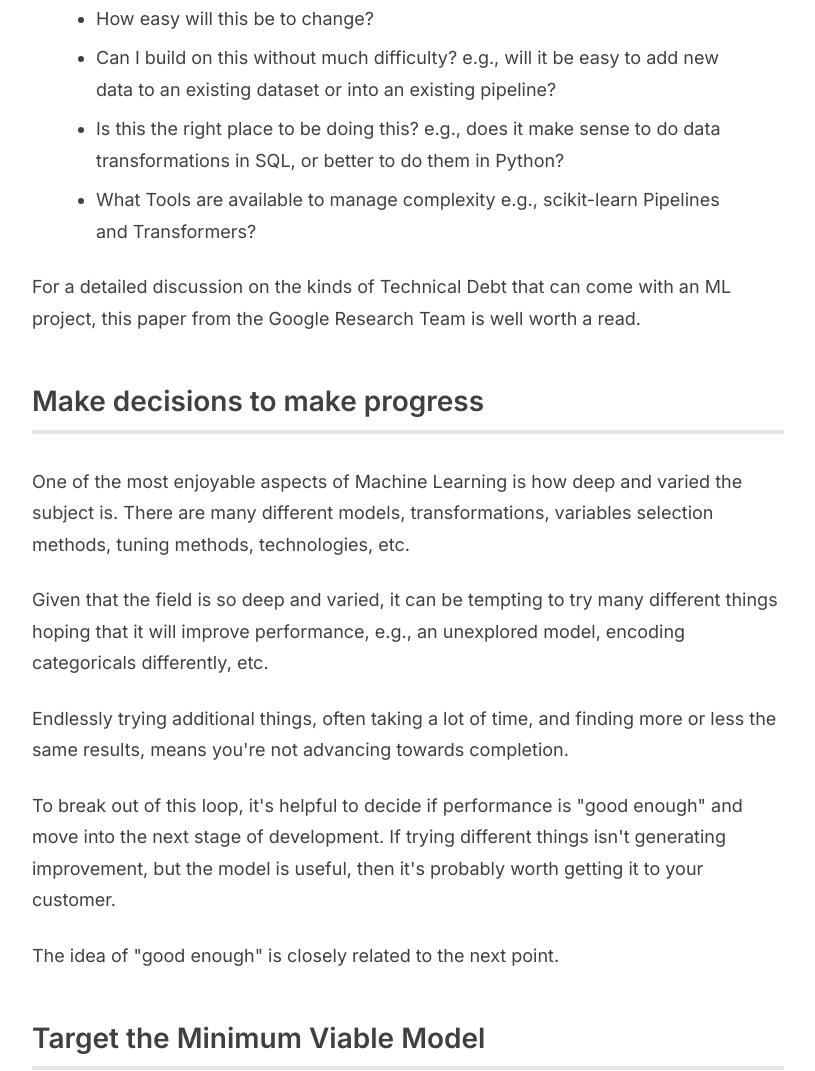
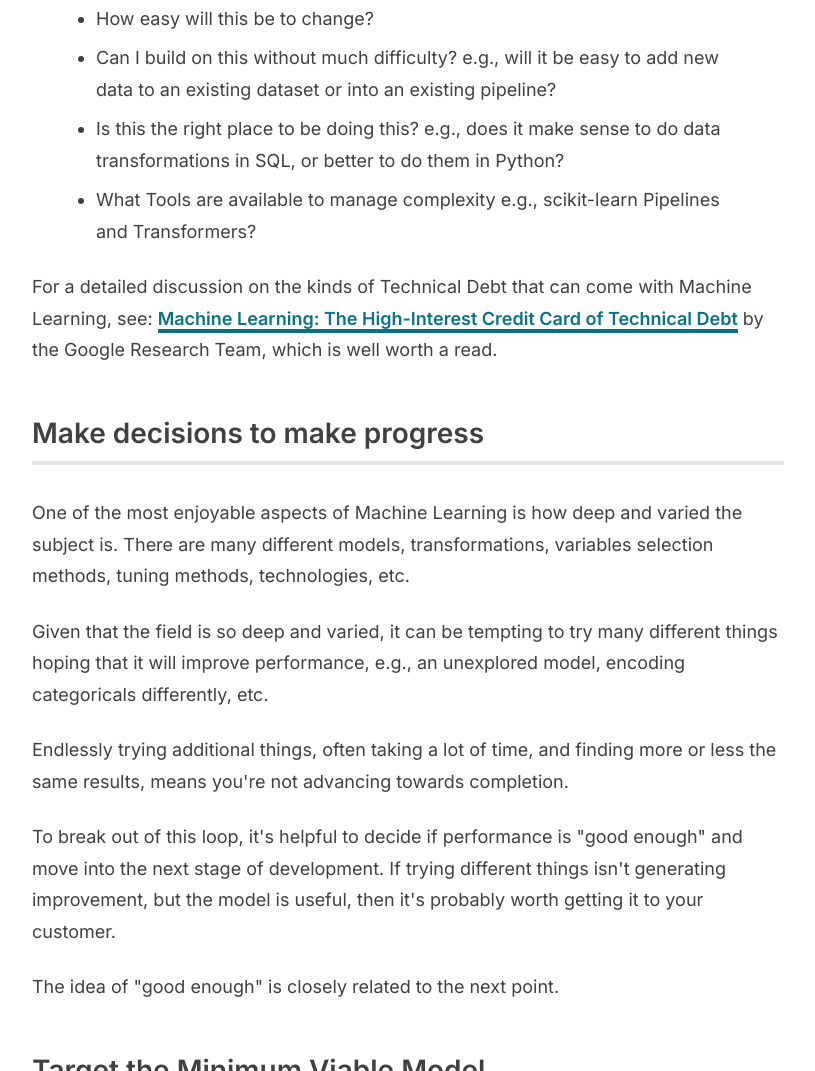
Before and after one commit to andrewvillazon/andrewvillazon.com, a Gatsby site: page /6-lessons-machine-learning-project/ in a window 1280 px wide. Shown: the part 3192-4263 px from the top of the page, without its empty margins (232-1047 px from the left). Built offline with nearby package versions, Linux system fonts and the light colour scheme; Gatsby itself is replaced by a stand-in of ours.

Commit message:
Fix url in technical debt section

```diff
--- a/content/blog/6-lessons-machine-learning-project/index.md
+++ b/content/blog/6-lessons-machine-learning-project/index.md
@@ -66,7 +66,7 @@ A little upfront thinking and planning can go a long way to mitigating Technical
 * Is this the right place to be doing this? e.g., does it make sense to do data transformations in SQL, or better to do them in Python?
 * What Tools are available to manage complexity e.g., scikit-learn Pipelines and Transformers?
 
-For a detailed discussion on the kinds of Technical Debt that can come with an ML project, this paper from the Google Research Team is well worth a read.
+For a detailed discussion on the kinds of Technical Debt that can come with Machine Learning, see: [Machine Learning: The High-Interest Credit Card of Technical Debt](https://research.google/pubs/pub43146/) by the Google Research Team, which is well worth a read.
 
 ## Make decisions to make progress
 
```
